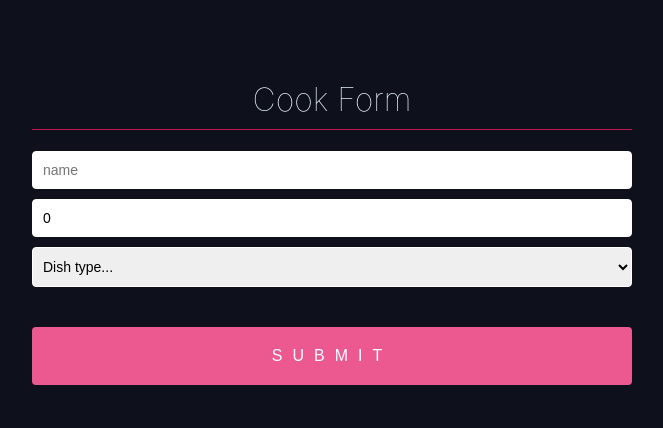
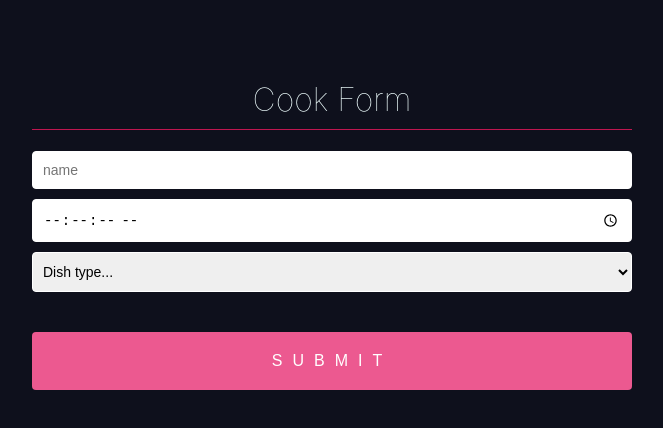
Before and after one commit to Jamisu/cookform, a React (Create React App) app: page / in a window 1280 px wide. Shown: the top 428 px of the page, without its empty margins (308-971 px from the left). Built offline with nearby package versions, Linux system fonts and the light colour scheme.

Commit message:
time input
subInputs validation

```diff
--- a/src/App.tsx
+++ b/src/App.tsx
@@ -17,7 +17,6 @@ export default function App() {
       const requestOptions = {
           method: 'POST',
           headers: { 'Content-Type': 'application/json' },
-          // body: testData
           body: postData
       };
       fetch('https://frosty-wood-6558.getsandbox.com:443/dishes', requestOptions)
@@ -34,20 +33,24 @@ export default function App() {
     if(dish === 'sandwich') {
       misc.push(head)
       misc.push(<div>
-        <input type="text" placeholder="slices_of_bread" {...register("slices_of_bread", {valueAsNumber: true})} />
+        <input type="number" placeholder="slices_of_bread" {...register("slices_of_bread", {valueAsNumber: true, required: errorMsg.req})} />
+      {errors.slices_of_bread && <div className="error">{errors.slices_of_bread.message}</div>}
       </div>)
 
     } else if (dish === 'pizza') {
       misc.push(head)
       misc.push(<div>
-          <input type="number" placeholder="no_of_slices" {...register("no_of_slices", {valueAsNumber: true})} />
-          <input type="text" placeholder="diameter" {...register("diameter", {valueAsNumber: true})} />
+          <input type="number" placeholder="no_of_slices" {...register("no_of_slices", {valueAsNumber: true, required: errorMsg.req})} />
+      {errors.no_of_slices && <div className="error">{errors.no_of_slices.message}</div>}
+          <input type="number" placeholder="diameter" {...register("diameter", {valueAsNumber: true, required: errorMsg.req})} />
+      {errors.diameter && <div className="error">{errors.diameter.message}</div>}
         </div>)
 
     } else if (dish === 'soup'){
       misc.push(head)
       misc.push(<div>
-          <input type="text" placeholder="spiciness_scale" {...register("spiciness_scale", {valueAsNumber: true})} />
+          <input type="number" placeholder="spiciness_scale" {...register("spiciness_scale", {valueAsNumber: true, required: errorMsg.req})} />
+          {errors.spiciness_scale && <div className="error">{errors.spiciness_scale.message}</div>}
         </div>)
     } else {
       return (null)
@@ -68,14 +71,7 @@ export default function App() {
       <input type="text" placeholder="name" {...register("name", {required: errorMsg.req})} />
       {errors.name && <div className="error">{errors.name.message}</div>}
 
-      <input type="text" defaultValue="0" placeholder="preparation_time" {...register("preparation_time",
-      {
-        // { min: {
-        //   value: 1,
-        //   message: errorMsg.num
-        // },
-        required: errorMsg.req
-      })} />
+      <input type="time" step="1" placeholder="preparation_time" {...register("preparation_time", {required: errorMsg.req})} />
       {errors.preparation_time && <div className="error">{errors.preparation_time.message}</div>}
 
       <select placeholder="Dish" {...register("type", {required: errorMsg.req, onChange: (e) => onDishTypeChange(e.target.value)})}>
```
